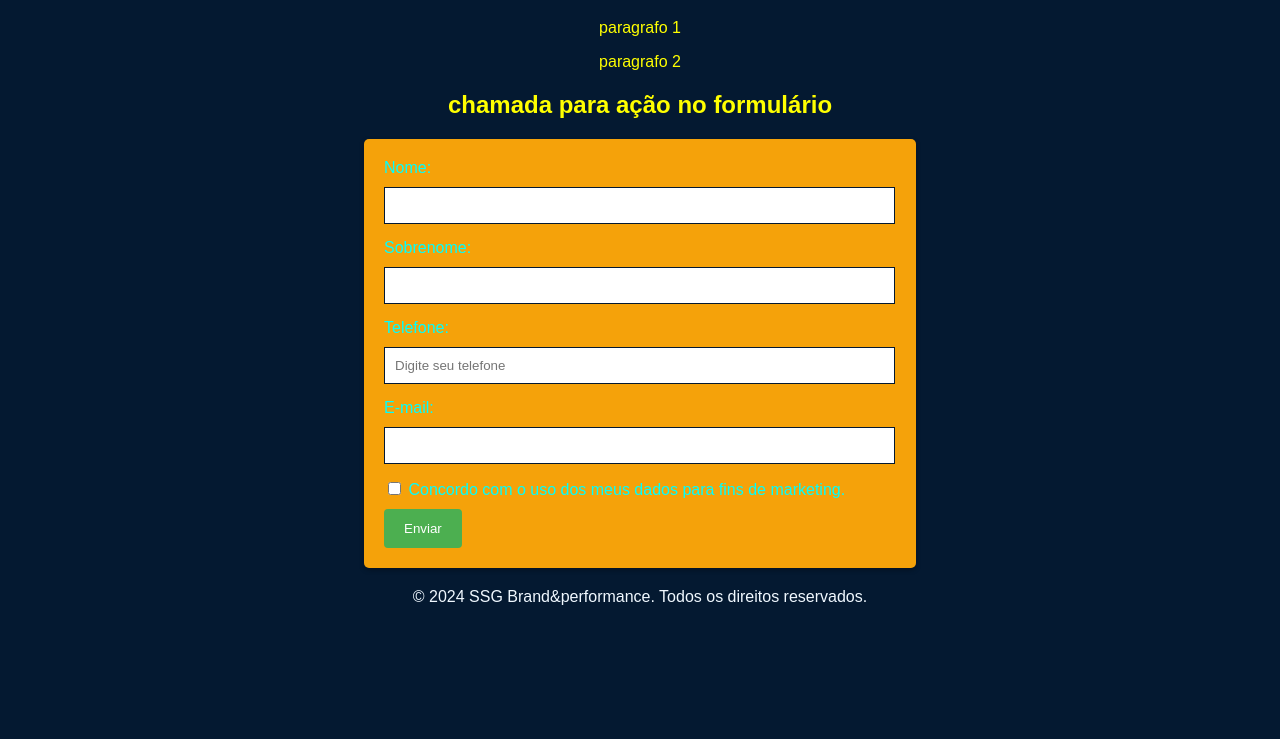
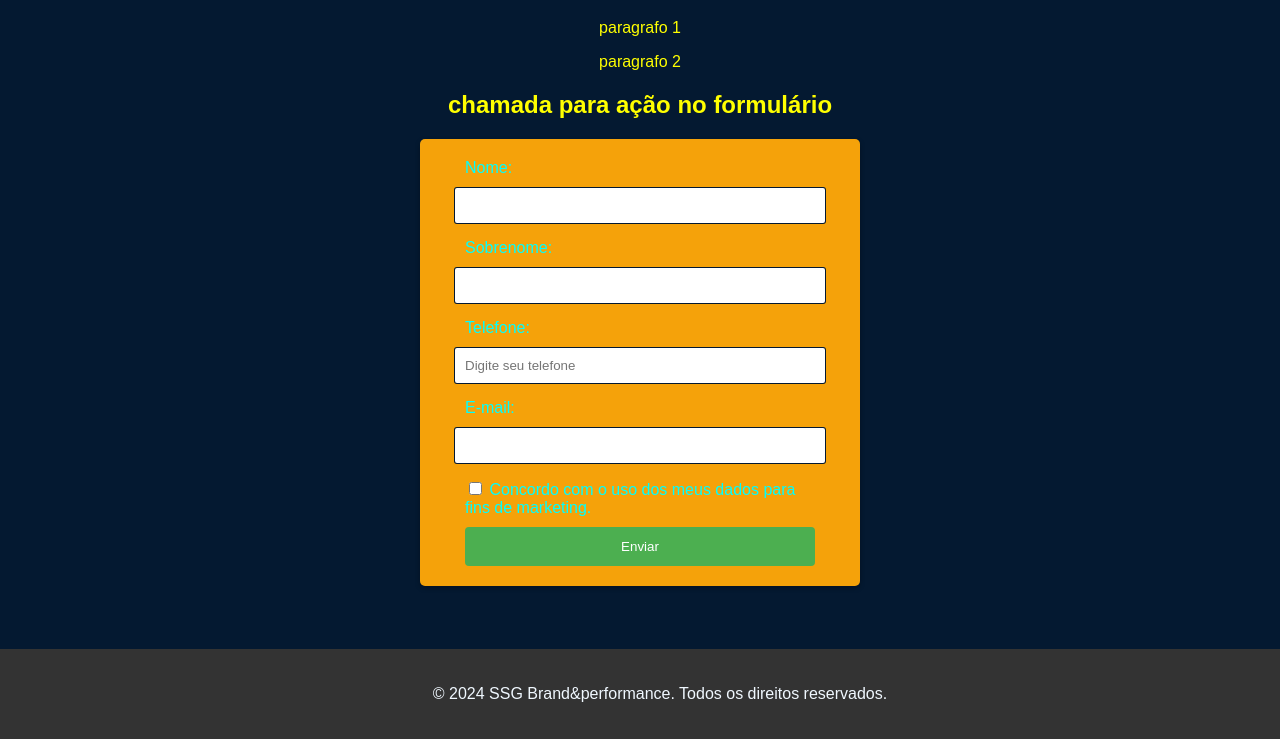
Before and after one commit to anderdias1997/lpconversao, a plain HTML site: page index.html in a window 1280 px wide. Shown: the part 61-800 px from the top of the page. Drawn offline with Linux system fonts and the light colour scheme.

```diff
--- a/app.js
+++ b/app.js
@@ -3,11 +3,9 @@ function validarTelefone() {
   const regex = /^[0-9]+$/; // Permite apenas números
   const telefoneErro = document.getElementById('telefone-erro');
 
-  if (!regex.test(telefone)) {
+  if (!regex.test(telefone) && telefone.length > 0) {
       telefoneErro.textContent = 'Digite apenas números no campo telefone.';
       telefoneErro.style.display = 'block';
-      // Limpar o campo ou destacar o erro visualmente
-      document.getElementById('telefone').value = '';
       return false;
   } else {
       telefoneErro.textContent = '';
@@ -24,3 +22,5 @@ document.getElementById('meuFormulario').addEventListener('submit', function(eve
       window.location.href = 'paginaobrigado.html'; // Redireciona para a página de obrigado
   }
 });
+
+document.getElementById('telefone').addEventListener('input', validarTelefone);
--- a/index.html
+++ b/index.html
@@ -23,7 +23,7 @@
             <input type="text" id="sobrenome" name="sobrenome" required>
             <label for="telefone">Telefone:</label>
             <input type="tel" id="telefone" name="telefone" placeholder="Digite seu telefone" onblur="validarTelefone()" required>
-            <span id="telefone-erro" class="erro"></span> <!-- Espaço para a mensagem de erro -->
+            <span id="telefone-erro" class="erro"></span>
             <label for="email">E-mail:</label>
             <input type="email" id="email" name="email" required>
             <label>
--- a/style.css
+++ b/style.css
@@ -5,66 +5,53 @@ body {
     padding: 0;
     box-sizing: border-box;
     background-color: rgba(1, 22, 46, 0.986);
+    color: #333;
 }
 
 .textstyle {
+    width: 80%;
+    margin: 0 auto;
+    text-align: center;
+    color: yellow;
+}
 
-    width: 80%; /* Define a largura máxima do container */
-    margin: 0 auto;
-    text-align: center; /* Centraliza o texto dentro do container */
-    color: yellow
-
-
-}
-/* Estilos para os textos */
 .container {
-    width: 80%; /* Define a largura máxima do container */
-    margin: 0 auto;
-    text-align: center; /* Centraliza o texto dentro do container */
-    color: aliceblue;
-  }
-/* Estilos para o formulário */
-form {
+    width: 90%; /* Define uma largura máxima menor para o container */
+    max-width: 400px; /* Limita a largura máxima */
+    margin: 20px auto;
     background-color: #f5a20a;
     padding: 20px;
     border-radius: 5px;
     box-shadow: 0 2px 5px rgba(0, 0, 0, 0.3);
-    width: 50%;
-    margin: 20px auto;
-    text-align: left;
-
-
+    color: aliceblue;
 }
 
-/* Estilos para os labels e inputs */
+form {
+    width: 100%;
+    display: flex;
+    flex-direction: column;
+    align-items: center; /* Centraliza os elementos dentro do formulário */
+}
+
 label {
-    display: block;
+    width: 90%; /* Ajusta a largura para respeitar a margem */
+    max-width: 350px; /* Limita a largura máxima */
     margin-bottom: 10px;
     color: cyan;
     text-align: left;
-
-
-
-
 }
 
 input[type="text"],
 input[type="email"],
 input[type="tel"] {
-    width: calc(100% - 23px);
+    width: 90%; /* Ajusta a largura para respeitar a margem */
+    max-width: 350px; /* Limita a largura máxima */
     padding: 10px;
     margin-bottom: 15px;
-    border: 1px solid  rgba(1, 22, 46, 0.986);
-    border-radius:
-
-
-
-
-
- 3px;
+    border: 1px solid rgba(1, 22, 46, 0.986);
+    border-radius: 3px;
 }
 
-/* Estilo para o botão */
 button[type="submit"] {
     background-color: #4CAF50;
     color: white;
@@ -72,23 +59,28 @@ button[type="submit"] {
     border: none;
     border-radius: 4px;
     cursor: pointer;
+    width: 90%; /* O botão também ocupa 90% da largura */
+    max-width: 350px; /* Limita a largura máxima */
 }
 
-/* Estilo para o footer */
+button[type="submit"]:hover {
+    background-color: #45a049;
+}
 
-footer{
-
+footer {
     color: aliceblue;
     text-align: center;
-
-
-
+    padding: 20px;
+    background-color: #333;
+    position: fixed;
+    bottom: 0;
+    width: 100%;
 }
 
 .erro {
     color: red;
     font-size: 12px;
     display: none;
-    margin-top: -10px; /* Ajuste conforme necessário */
-    margin-bottom: 10px; /* Ajuste conforme necessário */
+    margin-top: -10px;
+    margin-bottom: 10px;
 }
--- a/thankyou.css
+++ b/thankyou.css
@@ -6,72 +6,34 @@ body {
     box-sizing: border-box;
     background-color: rgba(1, 22, 46, 0.986);
     color: #333;
+    height: 100vh; /* Certifica que a altura do corpo ocupa 100% da tela */
+    display: flex;
+    justify-content: center; /* Centraliza horizontalmente */
+    align-items: center; /* Centraliza verticalmente */
+    flex-direction: column; /* Ajusta a direção para coluna */
 }
 
-/* Estilos para os textos */
-.textstyle {
-    text-align: center;
-    color: aliceblue;
+/* Wrapper para centralizar o conteúdo */
+.content-wrapper {
+    display: flex;
+    justify-content: center; /* Centraliza horizontalmente */
+    align-items: center; /* Centraliza verticalmente */
+    height: 100%;
 }
 
+/* Estilos para o container */
 .container {
     max-width: 600px;
-    margin: 0 auto;
     padding: 20px;
     background-color: #f2f2f2;
     border-radius: 8px;
     box-shadow: 0 4px 8px rgba(0, 0, 0, 0.1);
     color: #333;
-}
-
-/* Estilos para o formulário */
-form {
-    margin-top: 20px;
-}
-
-label {
-    display: block;
-    margin-bottom: 5px;
-}
-
-input[type="text"],
-input[type="email"],
-input[type="tel"] {
-    width: calc(100% - 20px);
-    padding: 10px;
-    margin-bottom: 15px;
-    border: 1px solid #ccc;
-    border-radius: 4px;
-}
-
-/* Estilo para o botão */
-button[type="submit"] {
-    background-color: #4CAF50;
-    color: white;
-    padding: 12px 20px;
-    border: none;
-    border-radius: 4px;
-    cursor: pointer;
-}
-
-button[type="submit"]:hover {
-    background-color: #45a049;
-}
-
-/* Estilos para o footer */
-footer {
     text-align: center;
-    padding: 20px;
-    background-color: #333;
-    color: #fff;
-    position: fixed;
-    bottom: 0;
-    width: 100%;
 }
 
 /* Estilos para as redes sociais */
 .social-media {
-    text-align: center;
     margin-top: 20px;
 }
 
@@ -84,3 +46,14 @@ footer {
     width: 40px;
     height: 40px;
 }
+
+/* Estilo para o footer */
+footer {
+    color: aliceblue;
+    text-align: center;
+    padding: 20px;
+    background-color: #333;
+    width: 100%;
+    position: relative;
+    bottom: 0;
+}
```
Also changed, not shown: paginaobrigado.html (+7 -4 lines), assets/img/icons/icon.github.svg (added), assets/img/icons/icon.gmail.svg (added), assets/img/icons/icon.instagram.svg (added), assets/img/icons/icon.linkedin.svg (added).
